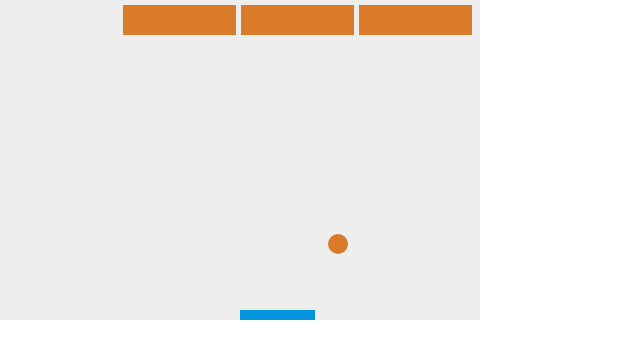
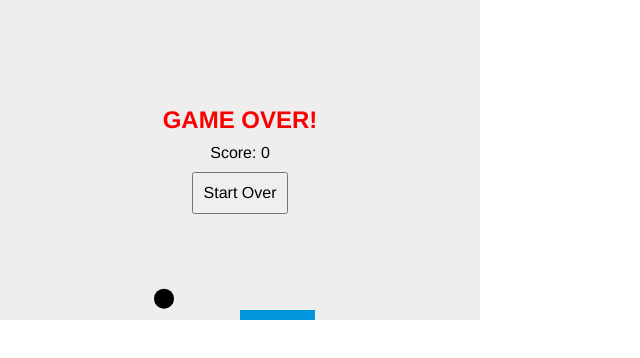
Before and after one commit to matteowade/JS-Pong, a plain HTML site: page index.html in a window 1280 px wide. Both pictures are taken after a click on the button "Start". Shown: the whole page, without its empty margins (0-640 px from the left). Drawn offline with Linux system fonts and the light colour scheme.

Commit message:
remove blocks

```diff
--- a/index.html
+++ b/index.html
@@ -8,7 +8,7 @@
 <body>
 
 <div class="game-area">
-    <canvas id="myCanvas" width="480" height="320"></canvas>
+    <canvas id="myCanvas"></canvas>
     <div class="controls">
         <div id="gameMessages"></div>
         <div id="gameScore"></div>
@@ -20,7 +20,7 @@
 <script src="js/InputManagers/InputManager.js"></script>
 <script src="js/InputManagers/keyboard.js"></script>
 <script src="js/ball.js"></script>
-<script src="js/block.js"></script>
+<!-- <script src="js/block.js"></script> -->
 <script src="js/paddle.js"></script>
 <script src="js/app.js"></script>
 <script>
--- a/js/app.js
+++ b/js/app.js
@@ -5,7 +5,7 @@ function randomColor() {
 }
 
 var g = new Game();
-
+g.SizeCanvas();
 var startButton = document.getElementById("startButton");
 var gameScore = document.getElementById("gameScore");
 
--- a/js/game.js
+++ b/js/game.js
@@ -9,19 +9,32 @@ function Game() {
     this.end = false;
     this.levelNum = 1;
     this.score = 0;
+    // this.canvasWidthMultiplier = 1;
+    // this.canvasHeightMultiplier = 1;
+}
+
+Game.prototype.SizeCanvas = function() {
+    // this.canvas.width = window.innerWidth;
+    // this.canvas.height = window.innerHeight;
+    this.canvas.width = 480;
+    this.canvas.height = 320;
+    // this.canvasWidthMultiplier = this.canvas.width/480;
+    // this.canvasHeightMultiplier = this.canvas.height/320;
+    // console.log(this.canvasWidthMultiplier);
 }
 
 Game.prototype.Start = function() {
     var thisGame = this;
+    this.SizeCanvas();
     this.inputManager   = new KeyboardManager();
-    this.level          = new Level(this.levelNum, thisGame);
+    this.level          = new Level(this.levelNum, this.canvas.width, this.canvas.height);
     this.ball           = new Ball(this.level.Ballx, this.level.Bally, this.level.Balldx, this.level.Balldy, this.level.Ballradius, this.level.Ballcolor);
-    this.paddle         = new Paddle(this.level.paddlex, this.canvas.height-this.level.paddleHeight, this.level.paddleHeight, this.level.paddleWidth, this.canvas.width);
-    this.blocks         = [];
-    for (var i = 0; i < this.level.blockCoordinates.length; i++) {
-        var newBlock = new Block(this.level.blockCoordinates[i].x, this.level.blockCoordinates[i].y, this.level.blockWidth, this.level.blockHeight);
-        this.blocks.push(newBlock);
-    }
+    this.userPaddle         = new Paddle(this.level.paddlex, this.canvas.height-this.level.paddleHeight, this.level.paddleHeight, this.level.paddleWidth, this.canvas.width, 5);
+    // this.blocks         = [];
+    // for (var i = 0; i < this.level.blockCoordinates.length; i++) {
+    //     var newBlock = new Block(this.level.blockCoordinates[i].x, this.level.blockCoordinates[i].y, this.level.blockWidth, this.level.blockHeight);
+    //     this.blocks.push(newBlock);
+    // }
     this.messages.innerText = '';
     startButton.className = 'hidden';
     if (this.levelNum === 1) {
@@ -76,6 +89,7 @@ Game.prototype.RenderObject = function(renderObject, renderType) {
     if (renderType === undefined) {
         renderType = 'rect';
     }
+
     switch (renderType) {
         case 'rect':
             this.ctx.rect(renderObject.x, renderObject.y, renderObject.width, renderObject.height);
@@ -107,37 +121,38 @@ Game.prototype.KillObject = function(renderObject, renderType) {
 
 Game.prototype.Render = function() {
     var thisGame = this;
+    this.SizeCanvas();
     this.ctx.clearRect(0, 0, this.canvas.width, this.canvas.height);
     this.RenderObject(this.ball, 'arc');
-    this.RenderObject(this.paddle, 'rect');
-    this.paddle.Move(this.inputManager.direction);
-    for (var i = 0; i < this.blocks.length; i++) {
-        this.RenderObject(this.blocks[i], 'rect');
-    }
+    this.RenderObject(this.userPaddle, 'rect');
+    this.userPaddle.Move(this.inputManager.direction);
+    // for (var i = 0; i < this.blocks.length; i++) {
+    //     this.RenderObject(this.blocks[i], 'rect');
+    // }
 
     // Check for ball/canvas collision
     this.ball.CheckCanvasCollision(this.canvas.width);
 
     // Check for paddle collision
-    var paddleCollision = this.ball.CheckPaddleCollision(this.canvas.height, this.paddle.x, this.paddle.width, this.paddle.height);
+    var paddleCollision = this.ball.CheckPaddleCollision(this.canvas.height, this.userPaddle.x, this.userPaddle.width, this.userPaddle.height);
     if (paddleCollision === false) {
         this.End('lose');
     }
 
     // Check for blocks collision
-    for (var i = 0; i < this.blocks.length; i++) {
-        if (this.ball.CheckBlockCollision(this.blocks[i]) === true) {
-            this.KillObject('this.blocks[i]', 'rect');
-            this.blocks.splice(i, 1);
-            if (this.blocks.length > 0) {
-                this.ball.ReverseYDirection();
-                this.score = this.score+this.level.scorePointValue;
-                this.showScore();
-            } else {
-                this.End('win');
-            }
-        }
-    }
+    // for (var i = 0; i < this.blocks.length; i++) {
+    //     if (this.ball.CheckBlockCollision(this.blocks[i]) === true) {
+    //         this.KillObject('this.blocks[i]', 'rect');
+    //         this.blocks.splice(i, 1);
+    //         if (this.blocks.length > 0) {
+    //             this.ball.ReverseYDirection();
+    //             this.score = this.score+this.level.scorePointValue;
+    //             this.showScore();
+    //         } else {
+    //             this.End('win');
+    //         }
+    //     }
+    // }
 
     // Move Ball
     this.ball.Move();
--- a/js/level.js
+++ b/js/level.js
@@ -1,10 +1,10 @@
 "use strict";
 
 // LEVEL //
-function Level(levelNumber, game) {
+function Level(levelNumber, canvasWidth, canvasHeight) {
 	this.scorePointValue = 50*levelNumber;
-	this.Ballx = game.canvas.width/2;
-    this.Bally = game.canvas.height-30;
+	this.Ballx = canvasWidth/2;
+    this.Bally = canvasHeight/3;
     this.Balldx = -2;
     this.Balldy = -2;
     this.Ballradius = 10;
@@ -22,6 +22,6 @@ function Level(levelNumber, game) {
 
 	this.paddleWidth = 75;
 	this.paddleHeight = 10;
-	this.paddlex = game.canvas.width/2;
+	this.paddlex = canvasWidth/2;
 	this.paddleSpeed = 5;
 }
--- a/js/paddle.js
+++ b/js/paddle.js
@@ -1,13 +1,13 @@
 "use strict";
 
 // PADDLE //
-function Paddle(x, y, height, width, maxWidth) {
+function Paddle(x, y, height, width, maxWidth, speed) {
     this.height     = height;
     this.width      = width;
     this.x          = x;
     this.y          = y;
     this.fillStyle  = '#0095DD';
-    this.speed      = 5;
+    this.speed      = speed;
     this.maxWidth   = maxWidth;
 }
 
```
